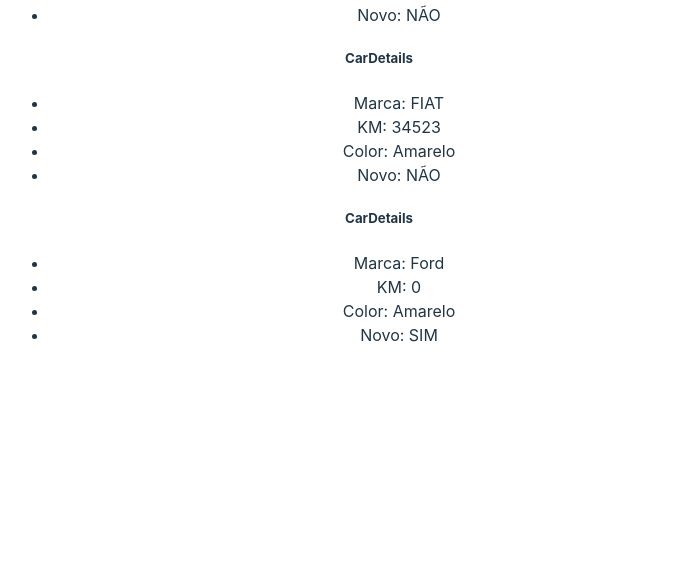
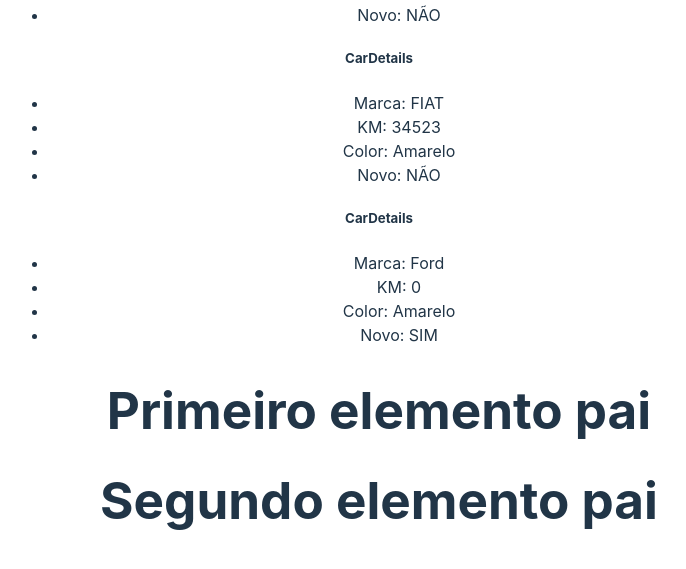
Before and after one commit to wandersonst7/estudos-reactjs, a React (Vite) app in the folder avancandoNoReact/: page / in a window 1280 px wide. Shown: the part 2979-3548 px from the top of the page, without its empty margins (261-947 px from the left). Built offline with nearby package versions, Linux system fonts and the light colour scheme.

Commit message:
React Fragments

```diff
--- a/avancandoNoReact/src/App.jsx
+++ b/avancandoNoReact/src/App.jsx
@@ -5,6 +5,7 @@
 import ConditionalRender from './components/ConditionalRender'
 import ShowUserName from './components/ShowUserName'
 import CarDetails from './components/CarDetails'
+import Fragments from './components/Fragments'
 
 function App() {
 
@@ -43,6 +44,8 @@
           <CarDetails brand={car.brand} km={car.km} color={car.color} newCar={car.newCar} />
         ) )
        }
+       {/* React Fragments */}
+       <Fragments/>
     </>
   )
 }
--- /dev/null
+++ b/avancandoNoReact/src/components/Fragments.jsx
@@ -0,0 +1,12 @@
+import React from 'react'
+
+const Fragments = () => {
+  return (
+    <>
+        <h1>Primeiro elemento pai</h1>
+        <h1>Segundo elemento pai</h1>
+    </>
+  )
+}
+
+export default Fragments
```
